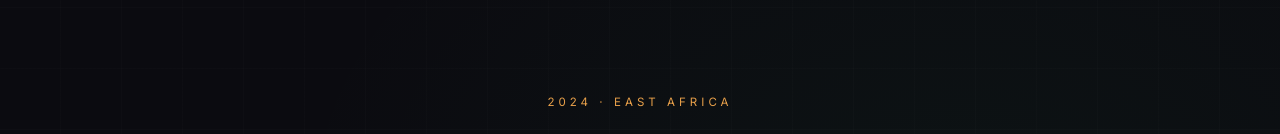
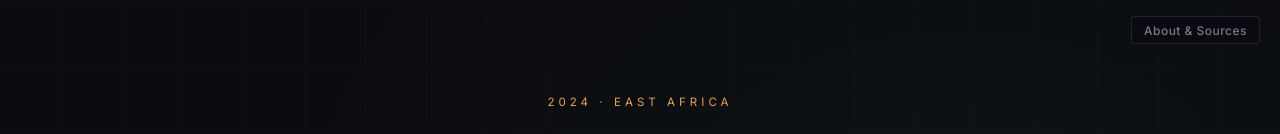
Before and after one commit to ShiKen08/starlink-ethics-tool, a plain HTML site: page index.html in a window 1280 px wide. Shown: the top 134 px of the page. Drawn offline with nearby package versions, Linux system fonts and the light colour scheme.

Commit message:
feat: add persistent About & Sources nav button

```diff
--- a/index.html
+++ b/index.html
@@ -9,6 +9,9 @@
   <link rel="stylesheet" href="style.css" />
 </head>
 <body>
+
+  <!-- Persistent nav -->
+  <a href="about.html" target="_blank" class="nav-about">About &amp; Sources</a>
 
   <!-- ══════════════════════════════════════
        INTRO
--- a/style.css
+++ b/style.css
@@ -23,6 +23,30 @@
 html, body { height: 100%; background: var(--bg); color: var(--text); font-family: var(--sans); overflow-x: hidden; }
 .hidden { display: none !important; }
 
+/* Persistent nav */
+.nav-about {
+  position: fixed;
+  top: 1rem;
+  right: 1.25rem;
+  z-index: 9999;
+  font-family: var(--sans);
+  font-size: 0.75rem;
+  font-weight: 500;
+  letter-spacing: 0.04em;
+  color: var(--muted);
+  text-decoration: none;
+  padding: 0.35rem 0.75rem;
+  border: 1px solid rgba(255,255,255,0.1);
+  border-radius: 4px;
+  background: rgba(11,11,16,0.7);
+  backdrop-filter: blur(6px);
+  transition: color 0.2s, border-color 0.2s;
+}
+.nav-about:hover {
+  color: var(--accent);
+  border-color: var(--accent);
+}
+
 /* ══════════════════════════════════════
    INTRO
 ══════════════════════════════════════ */
```
